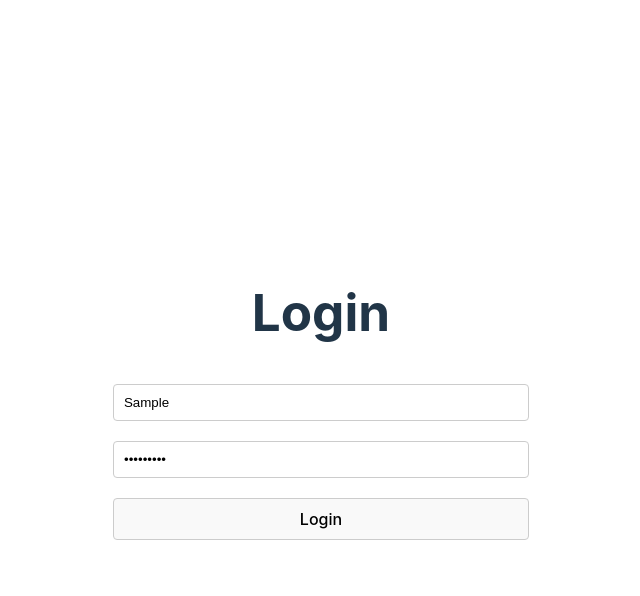
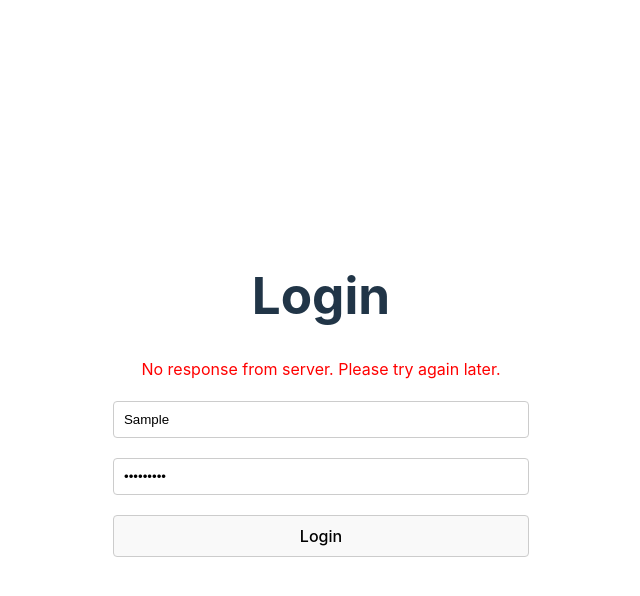
Before and after one commit to simmihugs/django_full_stack, a React (Vite) app in the folder frontend/: page /login in a window 1280 px wide. Both pictures are taken after typing "Sample", "Sample123" into the empty fields and a click on the button "Login". Shown: the top 596 px of the page, without its empty margins (319-959 px from the left). Built offline with nearby package versions, Linux system fonts and the light colour scheme; no server answers.

Commit message:
Added Error messaging for infalid user or password

```diff
--- a/frontend/src/components/Form.jsx
+++ b/frontend/src/components/Form.jsx
@@ -8,12 +8,14 @@ function Form({ route, method }) {
   const [username, setUsername] = useState("");
   const [password, setPassword] = useState("");
   const [loading, setLoading] = useState(false);
+  const [error, setError] = useState("");
   const navigate = useNavigate();
   const name = method === "login" ? "Login" : "Register";
 
   const handleSubmit = async (e) => {
     setLoading(true);
     e.preventDefault();
+    setError("");
     try {
       const response = await api.post(route, { username, password });
       if (method === "login") {
@@ -25,7 +27,19 @@ function Form({ route, method }) {
         navigate("/login");
       }
     } catch (error) {
-      alert(error);
+      if (error.response) {
+        if (error.response.status === 401) {
+          setError("Invalid username or password");
+        } else if (error.response.data && error.response.data.detail) {
+          setError(error.response.data.detail);
+        } else {
+          setError("An error occurred. Please try again.");
+        }
+      } else if (error.request) {
+        setError("No response from server. Please try again later.");
+      } else {
+        setError("An error occurred. Please try again.");
+      }
     } finally {
       setLoading(false);
     }
@@ -34,6 +48,7 @@ function Form({ route, method }) {
   return (
     <form onSubmit={handleSubmit} className="form-label">
       <h1>{name}</h1>
+      {error && <div className="error-message">{error}</div>}
       <input
         className="form-input"
         type="text"
--- a/frontend/src/styles/Form.css
+++ b/frontend/src/styles/Form.css
@@ -34,3 +34,9 @@
   .form-button:hover {
     background-color: #0056b3;
   }
+
+  .error-message {
+    color: #ff0000;
+    margin-bottom: 10px;
+    text-align: center;
+  }
```
